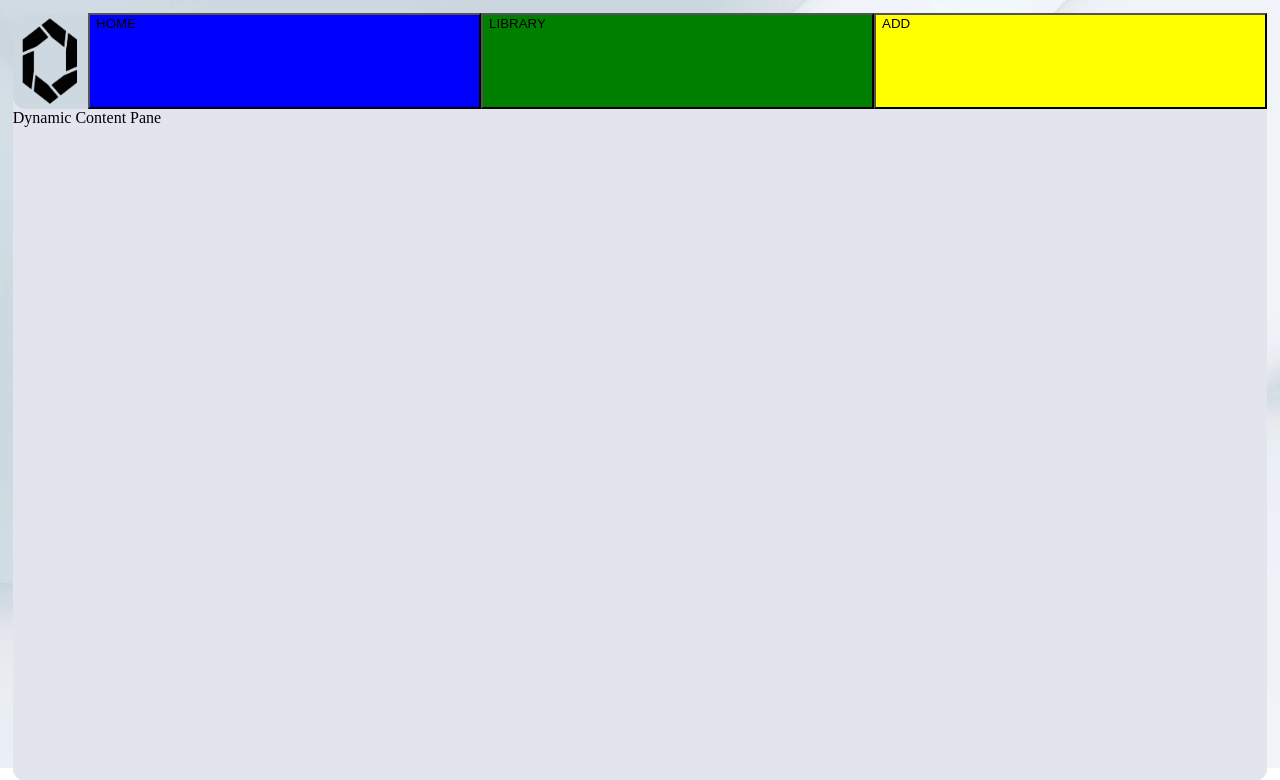
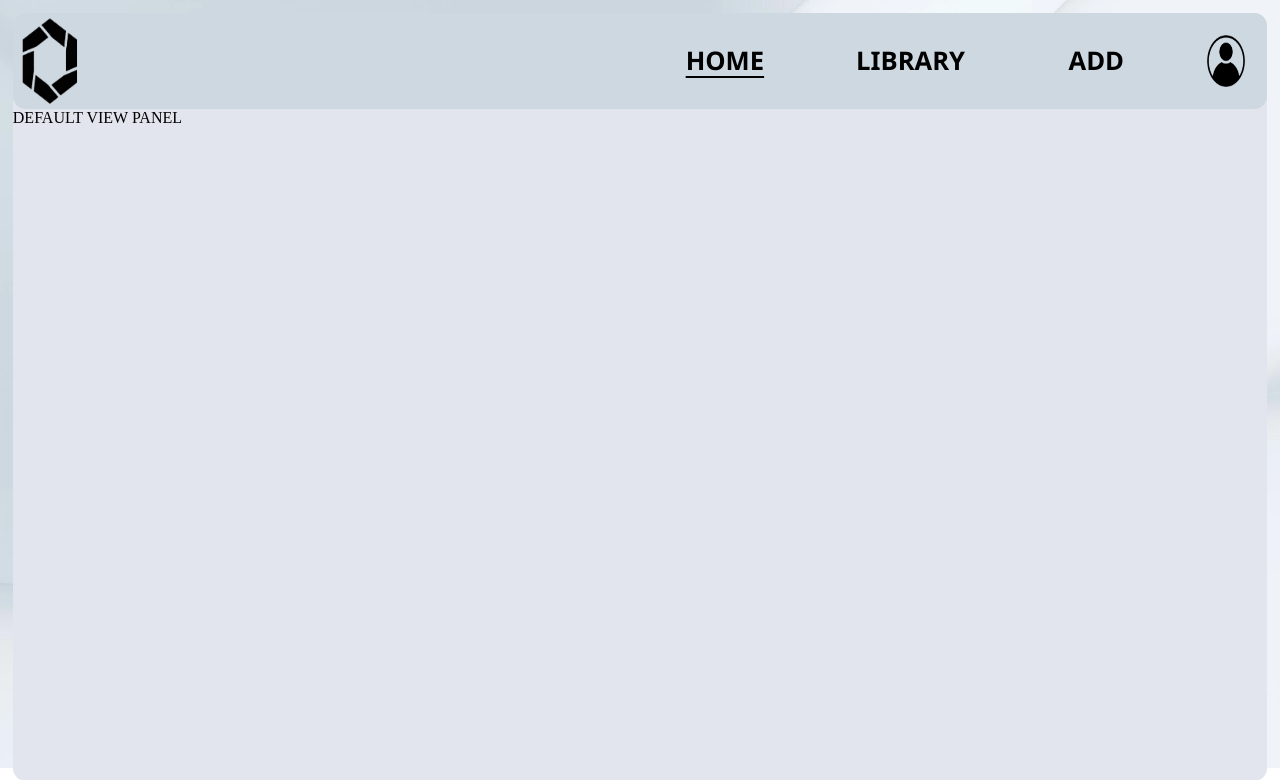
Before and after one commit to vrsestudio/GradeLens, a PHP site: page /sites/overview.php in a window 1280 px wide. Shown: the top 780 px of the page. Run offline with PHP 8.4, Linux system fonts and the light colour scheme; the visitor is signed in with stand-in values (Sample User, id 1).

Commit message:
Overview Restructure Pt. 2

```diff
--- /dev/null
+++ b/script/dynamicnavigation.js
@@ -0,0 +1,32 @@
+document.addEventListener("DOMContentLoaded", () => {
+    const homeButton = document.getElementById("homebutton");
+    const libraryButton = document.getElementById("librarybutton");
+    const createButton = document.getElementById("createbutton");
+    const contentPane = document.getElementById("dynamiccontentpane");
+
+    const updateContentAndButton = (button, file) => {
+        // Alle Buttons zurücksetzen
+        homeButton.classList.remove("active-button");
+        libraryButton.classList.remove("active-button");
+        createButton.classList.remove("active-button");
+
+        // Set active button
+        button.classList.add("active-button");
+
+        // Invoke Content Pane
+        fetch(`./invoke/${file}`)
+            .then(response => response.text())
+            .then(data => {
+                contentPane.innerHTML = data;
+            })
+            .catch(error => console.error("Fehler beim Laden der Datei:", error));
+    };
+
+    // Load Home by default
+    updateContentAndButton(homeButton, "defaultview.php");
+
+    // Event-Listener for buttons
+    homeButton.addEventListener("click", () => updateContentAndButton(homeButton, "defaultview.php"));
+    libraryButton.addEventListener("click", () => updateContentAndButton(libraryButton, "library.php"));
+    createButton.addEventListener("click", () => updateContentAndButton(createButton, "create.php"));
+});
--- /dev/null
+++ b/sites/invoke/create.php
@@ -0,0 +1 @@
+CREATE VIEW PANEL
--- /dev/null
+++ b/sites/invoke/defaultview.php
@@ -0,0 +1 @@
+DEFAULT VIEW PANEL
--- /dev/null
+++ b/sites/invoke/library.php
@@ -0,0 +1 @@
+LIBRARY VIEW PANEL
--- a/sites/invoke/navigation.php
+++ b/sites/invoke/navigation.php
@@ -6,4 +6,5 @@
     <button id="homebutton">HOME</button>
     <button id="librarybutton">LIBRARY</button>
     <button id="createbutton">ADD</button>
+    <button id="profilebutton"><img id="profilebutton-image" src="../source/buttons/profile_button_dark.webp"></button>
 </section>
--- a/sites/login.php
+++ b/sites/login.php
@@ -86,10 +86,10 @@ if ($_SERVER["REQUEST_METHOD"] == "POST") {
             header("Location: overview.php");
             exit();
         } else {
-            echo "<p>Invalid password!</p>";
+            // invalid password
         }
     } else {
-        echo "<p>Email not found!</p>";
+        //email not found
     }
 
     $stmt->close();
--- a/sites/overview.php
+++ b/sites/overview.php
@@ -12,7 +12,7 @@
             <?php include './invoke/navigation.php'; ?>
         </section>
         <section id="dynamiccontentpane">
-            Dynamic Content Pane
+            <script src="../script/dynamicnavigation.js"></script>
         </section>
     </section>
 </body>
--- a/sites/signup.php
+++ b/sites/signup.php
@@ -71,7 +71,6 @@
 
             if ($check_stmt->num_rows > 0) {
                 // Output if email already exists
-                echo "<p>Email is already registered!</p>";
             } else {
                 // Prepare SQL statement to insert new user
                 $stmt = $conn->prepare("INSERT INTO users (email, password) VALUES (?, ?)");
--- a/style/navigation.css
+++ b/style/navigation.css
@@ -1,3 +1,8 @@
+:root {
+    --background-top: #ced8e0;
+    --background-bottom: #e2e5ed;
+}
+
 #navilogo {
     display: flex;
     width: 6%;
@@ -26,40 +31,170 @@
     flex-direction: row;
     width: 94%;
     height: 100%;
-    background: red;
+    background: none;
 }
 
 #homebutton {
+    margin-top: auto;
+    margin-bottom: auto;
+    margin-right: 0.75%;
+    margin-left: auto;
     display: flex;
-    width: 33.33%;
-    height: 100%;
-    background: blue;
+    min-width: 15%;
+    width: max-content;
+    height: 80%;
+    background: none;
+    border: none;
+    border-radius: 1vw;
+
+    align-items: center;
+    justify-content: center;
+
+    font-family: 'Segoe UI', Tahoma, Geneva, Verdana, sans-serif;
+    font-weight: bold;
+    font-size: 2vw;
+
+    transition: 0.35s ease-in-out, color 0.25s ease-in-out;
+    &:hover {
+        border: 2px solid #687172;
+        text-underline-offset: 10%;
+        transform: translateY(-5px);
+        cursor: pointer;
+        color: #687172;
+    }
+
+    &:active {
+        border: 2px solid #687172;
+        text-decoration: underline;
+        transform: translateY(2px) scale(0.99);
+        cursor: pointer;
+        color: #687172;
+        text-underline-offset: 5%;
+    }
+    backface-visibility: hidden;
 }
 
 #librarybutton {
+    margin-top: auto;
+    margin-bottom: auto;
+    margin-right: 0.75%;
     display: flex;
-    width: 33.33%;
-    height: 100%;
-    background: green;
+    min-width: 15%;
+    width: max-content;
+    height: 80%;
+    background: none;
+    border: none;
+    border-radius: 1vw;
+
+    align-items: center;
+    justify-content: center;
+
+    font-family: 'Segoe UI', Tahoma, Geneva, Verdana, sans-serif;
+    font-weight: bold;
+    font-size: 2vw;
+
+    transition: 0.35s ease-in-out, color 0.25s ease-in-out;
+    &:hover {
+        border: 2px solid #687172;
+        text-underline-offset: 10%;
+        transform: translateY(-5px);
+        cursor: pointer;
+        color: #687172;
+    }
+
+    &:active {
+        border: 2px solid #687172;
+        text-decoration: underline;
+        transform: translateY(2px) scale(0.99);
+        cursor: pointer;
+        color: #687172;
+        text-underline-offset: 5%;
+    }
+    backface-visibility: hidden;
 }
 
 #createbutton {
+    margin-top: auto;
+    margin-bottom: auto;
+    margin-right: 0.75%;
     display: flex;
-    width: 33.33%;
-    height: 100%;
-    background: yellow;
+    min-width: 15%;
+    width: max-content;
+    height: 80%;
+    background: none;
+    border: none;
+    border-radius: 1vw;
+
+    align-items: center;
+    justify-content: center;
+
+    font-family: 'Segoe UI', Tahoma, Geneva, Verdana, sans-serif;
+    font-weight: bold;
+    font-size: 2vw;
+
+    transition: 0.35s ease-in-out, color 0.25s ease-in-out;
+    &:hover {
+        border: 2px solid #687172;
+        text-underline-offset: 10%;
+        transform: translateY(-5px);
+        cursor: pointer;
+        color: #687172;
+    }
+
+    &:active {
+        border: 2px solid #687172;
+        text-decoration: underline;
+        transform: translateY(2px) scale(0.99);
+        cursor: pointer;
+        color: #687172;
+        text-underline-offset: 5%;
+    }
+    backface-visibility: hidden;
 }
 
+#profilebutton {
+    margin-top: auto;
+    margin-bottom: auto;
+    margin-right: 0.75%;
+    display: flex;
+    width: 5.5%;
+    height: 80%;
+    background: none;
+    border: none;
+    border-radius: 1vw;
 
+    align-items: center;
+    justify-content: center;
 
+    font-family: 'Segoe UI', Tahoma, Geneva, Verdana, sans-serif;
+    font-weight: bold;
+    font-size: 2vw;
 
+    transition: 0.35s ease-in-out, color 0.25s ease-in-out;
+    &:hover {
+        transform: translateY(-5px);
+        cursor: pointer;
+        opacity: 60%;
+    }
 
+    &:active {
+        transform: translateY(2px) scale(0.99);
+        cursor: pointer;
+    }
+    backface-visibility: hidden;
+}
 
+#profilebutton-image {
+    height: 6.5vh;
+    width: 3vw;
+}
 
-
-
-
-
+.active-button {
+    color: black;
+    text-decoration: underline;
+    text-underline-offset: 15%;
+    cursor: pointer;
+}
 
 @keyframes spin {
     from {
--- a/style/overview.css
+++ b/style/overview.css
@@ -36,7 +36,7 @@
 
 #dynamiccontentpane {
     display: flex;
-    background: var(--background-bottom);
+    background: none;
     height: 87.5%;
     width: 100%;
     border-bottom-right-radius: 1vw;
```
Also changed, not shown: script/dynamiccontent.js (deleted, +0 -33 lines), style/login.css (+12 -6 lines), style/signup.css (+13 -6 lines), source/buttons/profile_button_dark.webp (added), source/buttons/profile_button_light.webp (added).
